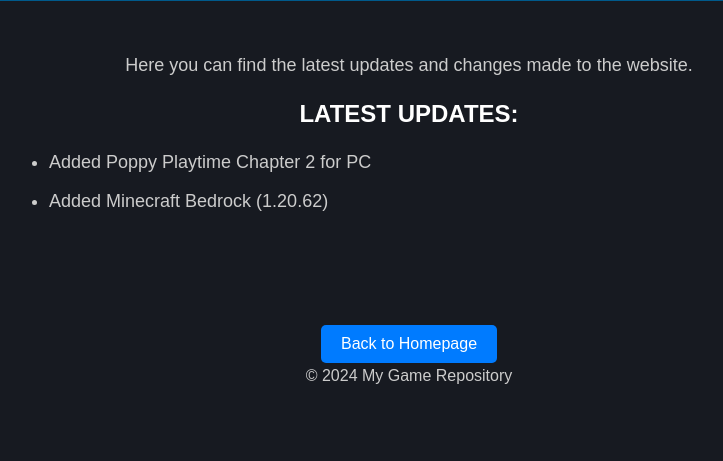
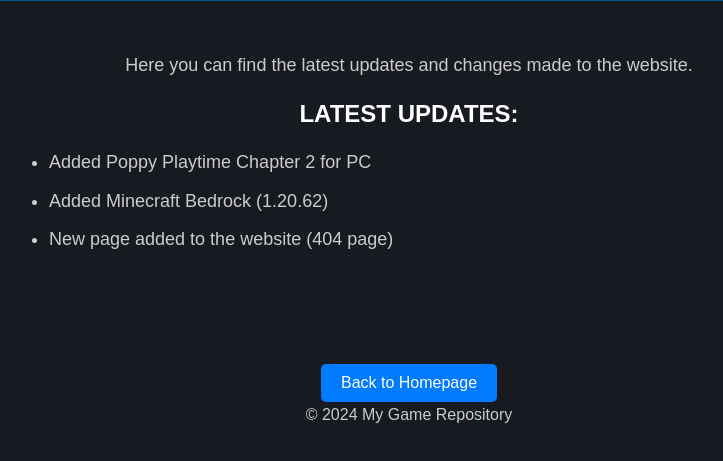
Before and after one commit to Primestoo/GameVault, a plain HTML site: page update-logs.html in a window 1280 px wide. Shown: the part 83-544 px from the top of the page, without its empty margins (231-954 px from the left). Drawn offline with Linux system fonts and the light colour scheme.

Commit message:
Update update-logs.html

```diff
--- a/update-logs.html
+++ b/update-logs.html
@@ -102,6 +102,7 @@
             <ul>
                 <li>Added Poppy Playtime Chapter 2 for PC</li>
                 <li>Added Minecraft Bedrock (1.20.62)</li>
+                <li>New page added to the website (404 page)</li>
             </ul>
         </div>
     </main>
```
